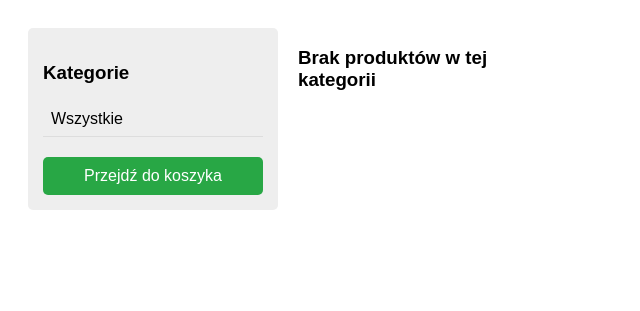
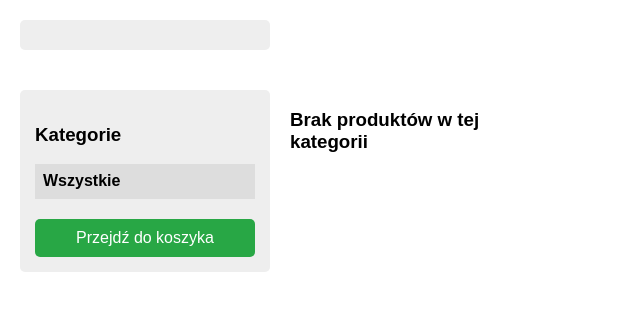
Before and after one commit to kotekloltrzy/ProjAppWeb, a PHP site: page /sklep.php in a window 1280 px wide. Shown: the top 311 px of the page, without its empty margins (0-640 px from the left). Run offline with PHP 8.4, Linux system fonts and the light colour scheme.

Commit message:
Add files via upload

```diff
--- a/Lab12/css/style.css
+++ b/Lab12/css/style.css
@@ -287,3 +287,110 @@ th{
     margin: 25px 100px;
     font-size: 110%;
 }
+
+/* Kontener główny sklepu */
+.shop-wrapper {
+    display: flex;
+    align-items: flex-start;
+    gap: 20px;
+    padding: 20px;
+    font-family: Arial, sans-serif;
+}
+
+/* Lewa kolumna (kategorie) */
+.left {
+    width: 220px;
+    flex-shrink: 0;
+    background: #eee;
+    padding: 15px;
+    border-radius: 5px;
+}
+
+/* Styl dla podkategorii */
+.left .submenu {
+    padding-left: 20px;
+    background: #f9f9f9;
+}
+
+.left .submenu a {
+    font-size: 0.9em;
+    border-bottom: 1px solid #eee;
+}
+
+.active-kat {
+    font-weight: bold;
+    background: #ddd !important;
+}
+
+.left a {
+    display: block;
+    padding: 8px;
+    text-decoration: none;
+    color: black;
+    border-bottom: 1px solid #ddd;
+}
+.left a:last-child { border-bottom: none; }
+.left a:hover { background: #ccc; }
+
+/* Prawa kolumna (produkty) */
+.right {
+    flex: 1;
+    display: grid;
+    grid-template-columns: repeat(auto-fill, minmax(220px, 1fr)); /* Siatka produktów */
+    gap: 20px;
+}
+
+/* Styl pojedynczego produktu */
+.prod {
+    border: 1px solid #aaa;
+    padding: 10px;
+    text-align: center;
+    background: #fff;
+    border-radius: 5px;
+    box-shadow: 0 2px 5px rgba(0,0,0,0.1);
+}
+
+.prod-description {
+    font-size: 0.85em;
+    color: #555;
+    margin: 10px 0;
+    line-height: 1.4;
+    min-height: 40px; /* Zapewnia równą wysokość kafelków */
+    overflow: hidden;
+    text-align: left;
+}
+
+.prod h4 {
+    margin: 10px 0 5px;
+    min-height: 45px; /* Stała wysokość dla tytułu */
+    font-size: 1.1em;
+}
+
+.prod img {
+    width: 180px;
+    height: 180px;
+    object-fit: cover;
+}
+.prod h4 { margin: 10px 0 5px; min-height: 40px; display: flex; align-items: center; justify-content: center; }
+.prod p { margin: 5px 0; }
+
+button {
+    padding: 8px 12px;
+    margin-top: 5px;
+    cursor: pointer;
+    background: #007bff; color: white; border: none; border-radius: 3px;
+}
+button:hover { background: #0056b3; }
+
+#go-to-cart {
+    display: block;
+    margin-top: 20px;
+    padding: 10px 15px;
+    background: #28a745;
+    color: white;
+    text-decoration: none;
+    text-align: center;
+    border-radius: 5px;
+    border: none;
+}
+#go-to-cart:hover { background: #218838; }
--- a/Lab12/koszyk.php
+++ b/Lab12/koszyk.php
@@ -1,5 +1,4 @@
 <?php
-/* Inicjalizacja licznika */
 if (!isset($_SESSION['count'])) {
     $_SESSION['count'] = 0;
 }
@@ -23,7 +22,7 @@ function removeFromCard($nr) {
     unset($_SESSION["{$nr}_3"]);
 }
 
-// NOWA FUNKCJA: Czyści cały koszyk
+// Funckja czyszcząca koszyk
 function clearCard() {
     for ($i = 1; $i <= $_SESSION['count']; $i++) {
         removeFromCard($i);
@@ -38,7 +37,7 @@ function editCard($nr, $nowa_ilosc) {
 }
 
 function showCard($mysqli) {
-    // Sprawdzamy, czy w koszyku są jakieś aktywne produkty
+    // Sprawdzanie koszyka
     $pusty = true;
     for ($i = 1; $i <= $_SESSION['count']; $i++) {
         if (isset($_SESSION["{$i}_1"])) {
--- a/Lab12/sklep.php
+++ b/Lab12/sklep.php
@@ -1,126 +1,80 @@
 <?php
-// (Reszta logiki PHP pozostaje bez zmian, ale dołączam ją dla kompletności pliku)
 $kat = isset($_GET['kat']) ? intval($_GET['kat']) : 0;
 
-/* ===== POBIERANIE KATEGORII ===== */
-// Upewniamy się, że $mysqli jest dostępne (powinno być z index.php)
 if (isset($mysqli)) {
-    $kategorie = $mysqli->query("SELECT id, nazwa FROM kategorie WHERE matka = 0 ORDER BY nazwa");
+    /* ===== POBIERANIE KATEGORII I PODKATEGORII ===== */
+    $res = $mysqli->query("SELECT id, nazwa, matka FROM kategorie ORDER BY matka ASC, nazwa ASC");
+    $kategorie_tree = [];
+
+    while ($row = $res->fetch_assoc()) {
+        $kategorie_tree[$row['matka']][] = $row;
+    }
 
     /* ===== POBIERANIE PRODUKTÓW ===== */
-    $where = "
-    WHERE status_dostepnosci = 1
-    AND ilosc_magazynowa > 0
-    AND data_wygasniecia > CURDATE()
-    ";
+    $where = " WHERE status_dostepnosci = 1 AND ilosc_magazynowa > 0 AND data_wygasniecia > CURDATE() ";
 
     if ($kat > 0) {
-        $where .= " AND kategoria = $kat";
+        $ids_to_check = [$kat];
+
+        if (isset($kategorie_tree[$kat])) {
+            foreach ($kategorie_tree[$kat] as $sub_kat) {
+                $ids_to_check[] = (int)$sub_kat['id'];
+
+                if (isset($kategorie_tree[$sub_kat['id']])) {
+                    foreach ($kategorie_tree[$sub_kat['id']] as $grand_child) {
+                        $ids_to_check[] = (int)$grand_child['id'];
+                    }
+                }
+            }
         }
 
-    $sql = "
-    SELECT *
-    FROM produkty
-    $where
-    ORDER BY RAND()
-    LIMIT 12
-    ";
+        $ids_string = implode(',', $ids_to_check);
+        $where .= " AND kategoria IN ($ids_string)";
+    }
 
+    $sql = "SELECT * FROM produkty $where ORDER BY RAND() LIMIT 12";
     $produkty = $mysqli->query($sql);
 }
 ?>
 
-<style>
-/* --- KLUCZOWE ZMIANY W CSS --- */
+<link rel="stylesheet" href="css/style.css" type="text/css" />
 
-/* Kontener główny sklepu - ustawia elementy obok siebie */
-.shop-wrapper {
-    display: flex;          /* To ustawia dzieci (.left i .right) w rzędzie */
-    align-items: flex-start; /* Wyrównuje kolumny do góry */
-    gap: 20px;              /* Odstęp między lewą a prawą kolumną */
-    padding: 20px;
-    font-family: Arial, sans-serif;
-}
+<div class="shop-wrapper">
+    <div class="left">
+        </div>
+    <div class="right">
+        </div>
+</div>
 
-/* Lewa kolumna (kategorie) */
-.left {
-    width: 220px;
-    flex-shrink: 0;         /* Zapobiega zmniejszaniu się kolumny, gdy brakuje miejsca */
-    background: #eee;
-    padding: 15px;
-    border-radius: 5px;
-}
-
-.left a {
-    display: block;
-    padding: 8px;
-    text-decoration: none;
-    color: black;
-    border-bottom: 1px solid #ddd;
-}
-.left a:last-child { border-bottom: none; }
-.left a:hover { background: #ccc; }
-
-/* Prawa kolumna (produkty) */
-.right {
-    flex: 1;                /* Zajmuje całą pozostałą dostępną przestrzeń */
-    display: grid;
-    grid-template-columns: repeat(auto-fill, minmax(220px, 1fr)); /* Siatka produktów */
-    gap: 20px;
-}
-
-/* Styl pojedynczego produktu */
-.prod {
-    border: 1px solid #aaa;
-    padding: 10px;
-    text-align: center;
-    background: #fff;
-    border-radius: 5px;
-    box-shadow: 0 2px 5px rgba(0,0,0,0.1);
-}
-.prod img {
-    width: 180px;
-    height: 180px;
-    object-fit: cover;
-}
-.prod h4 { margin: 10px 0 5px; min-height: 40px; display: flex; align-items: center; justify-content: center; }
-.prod p { margin: 5px 0; }
-
-button {
-    padding: 8px 12px;
-    margin-top: 5px;
-    cursor: pointer;
-    background: #007bff; color: white; border: none; border-radius: 3px;
-}
-button:hover { background: #0056b3; }
-
-#go-to-cart {
-    display: block;
-    margin-top: 20px;
-    padding: 10px 15px;
-    background: #28a745;
-    color: white;
-    text-decoration: none;
-    text-align: center;
-    border-radius: 5px;
-    border: none;
-}
-#go-to-cart:hover { background: #218838; }
-</style>
 
 <div class="shop-wrapper">
 
     <div class="left">
     <h3>Kategorie</h3>
-        <a href="index.php?id=7">Wszystkie</a>
+    <a href="index.php?id=7" class="<?= $kat == 0 ? 'active-kat' : '' ?>">Wszystkie</a>
 
-        <?php if(isset($kategorie) && $kategorie): ?>
-            <?php while($k = $kategorie->fetch_assoc()): ?>
-                <a href="index.php?id=7&kat=<?= $k['id'] ?>">
-                    <?= $k['nazwa'] ?>
+    <?php
+    if(isset($kategorie_tree[0])):
+        foreach($kategorie_tree[0] as $main_kat):
+    ?>
+        <a href="index.php?id=7&kat=<?= $main_kat['id'] ?>" class="<?= $kat == $main_kat['id'] ? 'active-kat' : '' ?>">
+            <?= $main_kat['nazwa'] ?>
         </a>
-            <?php endwhile; ?>
+
+        <?php if(isset($kategorie_tree[$main_kat['id']])): ?>
+            <div class="submenu">
+                <?php foreach($kategorie_tree[$main_kat['id']] as $sub_kat): ?>
+                    <a href="index.php?id=7&kat=<?= $sub_kat['id'] ?>" class="<?= $kat == $sub_kat['id'] ? 'active-kat' : '' ?>">
+                        └ <?= $sub_kat['nazwa'] ?>
+                    </a>
+                <?php endforeach; ?>
+            </div>
         <?php endif; ?>
+
+    <?php
+        endforeach;
+    endif;
+    ?>
 
     <a id="go-to-cart" href="index.php?id=8">Przejdź do koszyka</a>
 </div>
@@ -140,8 +94,13 @@ button:hover { background: #0056b3; }
         <div style="width:180px; height:180px; background:#ccc; display:flex; align-items:center; justify-content:center;">Brak zdjęcia</div>
     <?php endif; ?>
 
-                <h4><?= $p['tytul'] ?></h4>
-                <p>Cena: <b><?= number_format($cena_brutto,2) ?> zł</b></p>
+    <h4><?= htmlspecialchars($p['tytul']) ?></h4>
+
+    <div class="prod-description">
+        <?= nl2br(htmlspecialchars(substr($p['opis'], 0, 100))) ?><?= strlen($p['opis']) > 100 ? '...' : '' ?>
+    </div>
+
+    <p>Cena: <b><?= number_format($cena_brutto, 2, ',', ' ') ?> zł</b></p>
     <p style="font-size: 0.9em; color: #666;">Dostępne: <?= $p['ilosc_magazynowa'] ?> szt.</p>
     <button class="add-to-cart" data-id="<?= $p['id'] ?>" data-ilosc="1">Dodaj do koszyka</button>
 </div>
@@ -149,17 +108,13 @@ button:hover { background: #0056b3; }
     </div>
 
 </div> <script>
-// Skrypt AJAX (bez zmian, upewniamy się tylko że używa id_prod)
 document.querySelectorAll('.add-to-cart').forEach(btn => {
     btn.addEventListener('click', () => {
         const produktId = btn.dataset.id;
         const ilosc = btn.dataset.ilosc;
-
-        // Używamy id_prod, aby nie kolidowało z id strony w index.php
         fetch(`index.php?id=8&add=1&id_prod=${produktId}&ilosc=${ilosc}`)
             .then(response => response.text())
             .then(data => {
-                // Opcjonalnie: można tu sprawdzić odpowiedź serwera
                 alert('Produkt dodany do koszyka!');
             })
             .catch(err => {
```
Lines whose indentation alone changed are shown as unchanged.
